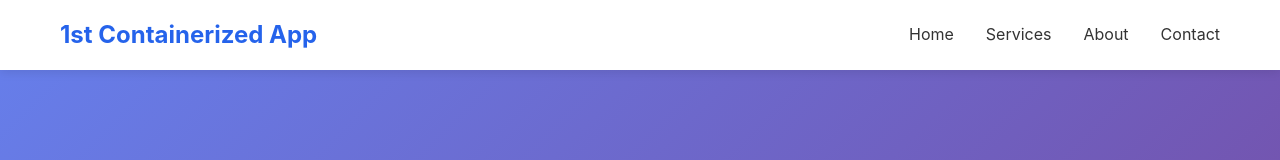
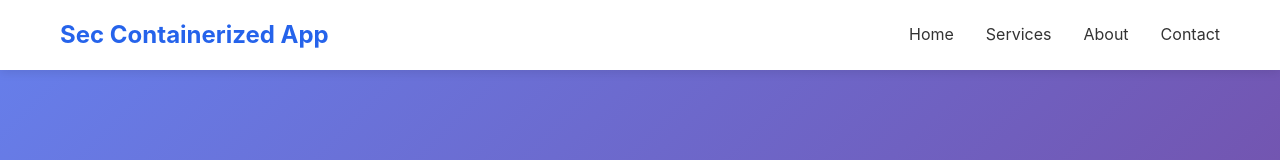
Before and after one commit to hassan-farooq-6/Hassan-Simple-web-app, a website: page index.html in a window 1280 px wide. Shown: the top 160 px of the page. Drawn offline with Linux system fonts and the light colour scheme.

Commit message:
Update index.html

```diff
--- a/index.html
+++ b/index.html
@@ -9,7 +9,7 @@
 <body>
     <nav class="navbar">
         <div class="container">
-            <div class="logo">1st Containerized App</div>
+            <div class="logo">Sec Containerized App</div>
             <ul class="nav-links">
                 <li><a href="#home">Home</a></li>
                 <li><a href="#services">Services</a></li>
```
